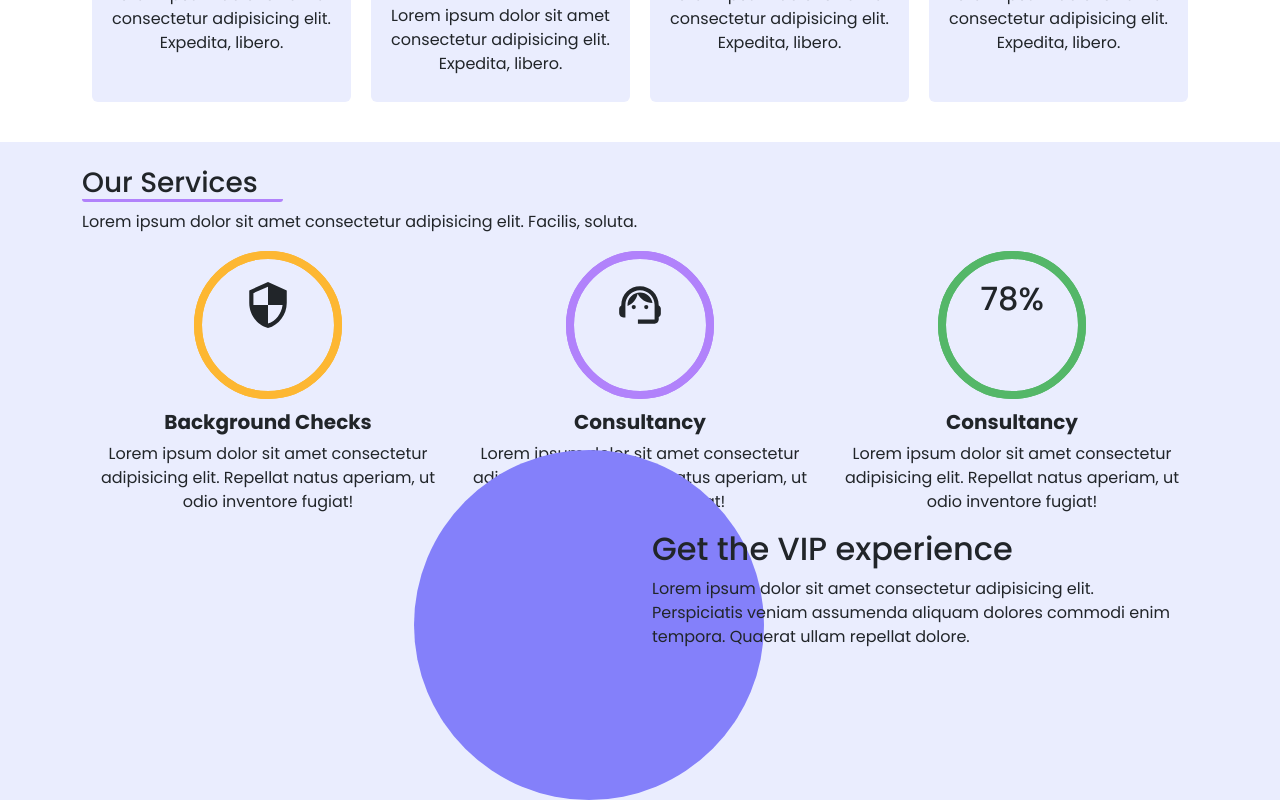
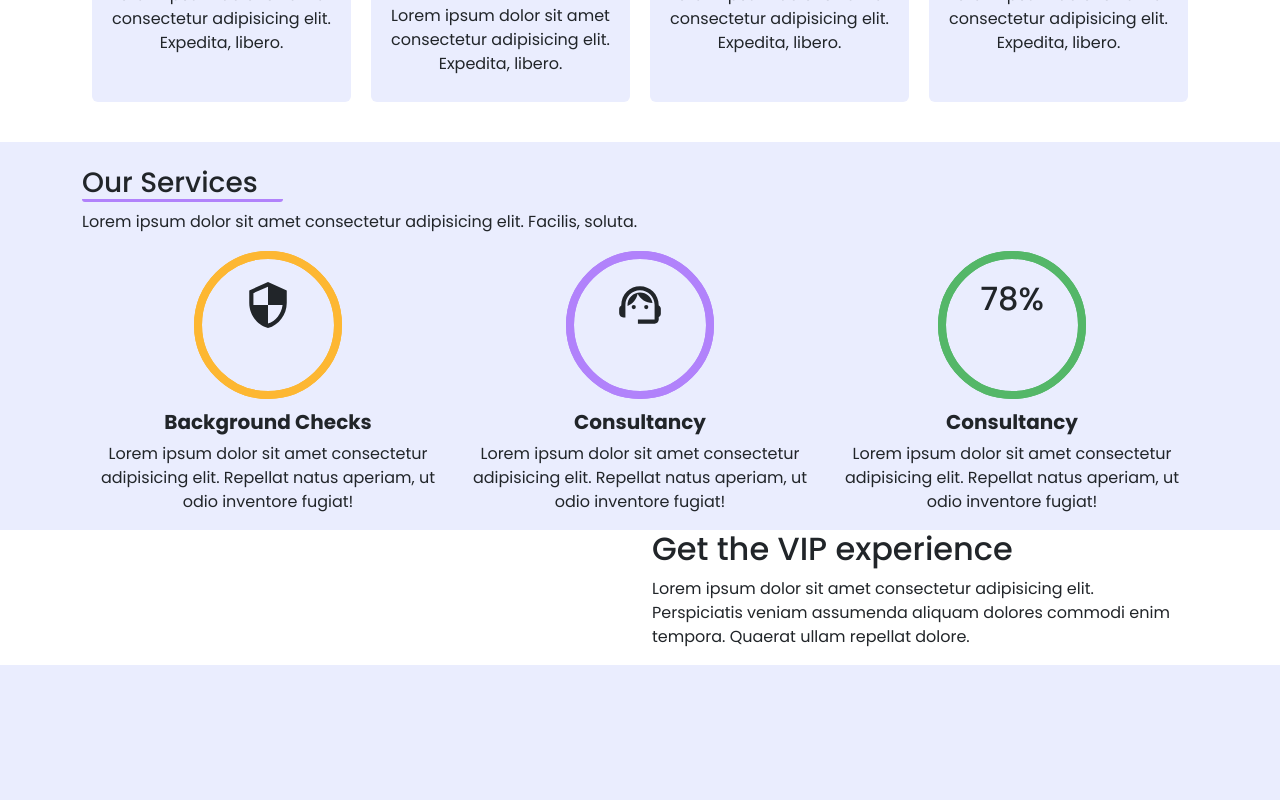
Before and after one commit to Marcos8060/H2, a React (Create React App) app: page / in a window 1280 px wide. Shown: the part 1062-1862 px from the top of the page. After the commit the page ends 1727 px from the top, so only its background shows below. Built offline with nearby package versions, Linux system fonts and the light colour scheme; the HTML template or start-up script is replaced by a standard one.

Commit message:
added the vip css file

```diff
--- a/src/components/Vip.css
+++ b/src/components/Vip.css
@@ -0,0 +1,3 @@
+.app_vip{
+    background: #ffffff;
+}
--- a/src/components/Vip.js
+++ b/src/components/Vip.js
@@ -1,4 +1,5 @@
 import React from 'react';
+import './Vip.css'
 
 function Vip() {
   return (
@@ -6,7 +7,7 @@ function Vip() {
           <div className="container">
             <div class="row">
                 <div className="col-6">
-                    <div className="background">
+                    <div className="back">
                         <img src="" alt="" />
                     </div>
                 </div>
```
